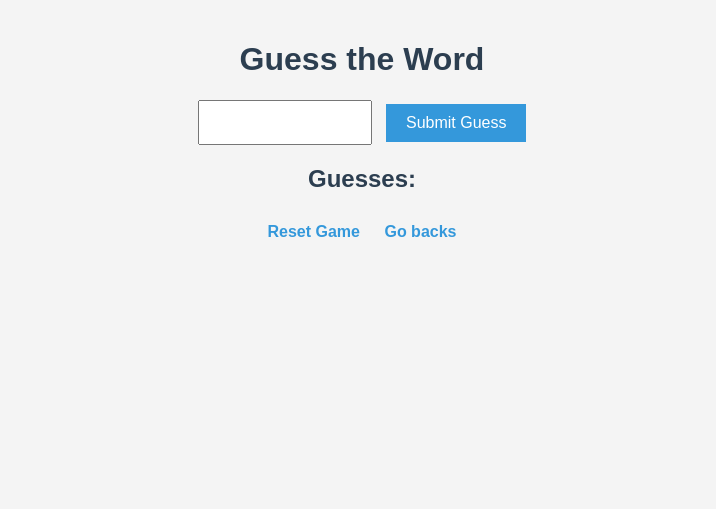
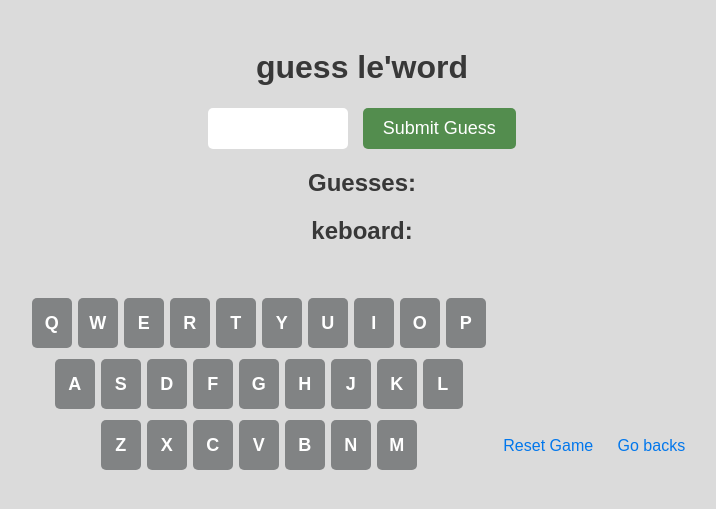
Before and after one commit to staten-island-tech/flask-sql-weiy-1, a Flask app: page /game in a window 1280 px wide. Shown: the top 509 px of the page, without its empty margins (278-994 px from the left). Run offline with Flask 3, Linux system fonts and the light colour scheme; data comes from the database, SQL or seed files in the repository; both versions use the stored data as it was before the commit.

Commit message:
itnoworks

```diff
--- a/app.py
+++ b/app.py
@@ -8,42 +8,87 @@ app.config['SQLALCHEMY_DATABASE_URI'] = 'sqlite:///wordle.db'
 app.config['SQLALCHEMY_TRACK_MODIFICATIONS'] = False
 db = SQLAlchemy(app)
 
-# Word model
 class Word(db.Model):
     id = db.Column(db.Integer, primary_key=True)
     text = db.Column(db.String(5), unique=True, nullable=False)
 
-# Index page
+def update_keyboard_status(keyboard, guess, target):
+    guess_used = [False] * 5
+    target_used = [False] * 5
+
+    for i in range(5):
+        if guess[i] == target[i]:
+            keyboard[guess[i]] = 'correct'
+            guess_used[i] = True
+            target_used[i] = True
+
+    for i in range(5):
+        if not guess_used[i] and guess[i] in target:
+            for j in range(5):
+                if not target_used[j] and guess[i] == target[j]:
+                    if keyboard.get(guess[i]) != 'correct':
+                        keyboard[guess[i]] = 'partial'
+                    target_used[j] = True
+                    break
+            else:
+                if keyboard.get(guess[i]) not in ['correct', 'partial']:
+                    keyboard[guess[i]] = 'incorrect'
+        elif guess[i] not in target and keyboard.get(guess[i]) not in ['correct', 'partial']:
+            keyboard[guess[i]] = 'incorrect'
+
+
+
 @app.route('/')
 def index():
     return render_template('index.html')
 
-# Game page
 @app.route('/game', methods=['GET', 'POST'])
 def game():
     if 'target_word' not in session:
         word = Word.query.order_by(db.func.random()).first()
+        if not word:
+            flash("no word in database, u can add some here")
+            return redirect(url_for('admin'))
         session['target_word'] = word.text.upper()
         session['guesses'] = []
+        session['keyboard'] = {}
+
+    target = session['target_word']
+    guesses = session.get('guesses', [])
+    keyboard = session.get('keyboard', {})
 
     if request.method == 'POST':
         guess = request.form.get('guess', '').upper()
-        if len(guess) == 5:
-            session['guesses'].append(guess)
-            if guess == session['target_word']:
-                flash('You guessed it!')
+        if len(guess) == 5 and guess.isalpha():
+            if guess not in guesses:
+                guesses.append(guess)
+                update_keyboard_status(keyboard, guess, target)
+                session['guesses'] = guesses
+                session['keyboard'] = keyboard
+
+                if guess == target:
+                    flash(f'🎉 woa u got it the word was {target}')
+                    return redirect(url_for('reset'))
+
+                if len(guesses) >= 6:
+                    flash(f"❌ o noes u lose. word was {target}")
+                    return redirect(url_for('reset'))
+            else:
+                flash("u geusses that already")
+        else:
+            flash("u need enter 5 letter word")
+
         return redirect(url_for('game'))
 
-    return render_template('game.html', guesses=session.get('guesses', []), target=session.get('target_word'))
+    return render_template('game.html', guesses=guesses, target=target, keyboard=keyboard)
 
-# Reset game
 @app.route('/reset')
 def reset():
     session.pop('target_word', None)
     session.pop('guesses', None)
+    session.pop('keyboard', None)
     return redirect(url_for('game'))
 
-# Admin login (simple, no auth)
 @app.route('/admin', methods=['GET', 'POST'])
 def admin():
     if request.method == 'POST':
@@ -52,17 +97,16 @@ def admin():
             if not Word.query.filter_by(text=new_word).first():
                 db.session.add(Word(text=new_word))
                 db.session.commit()
-                flash("Word added.")
+                flash("✅ word adde")
             else:
-                flash("Word already exists.")
+                flash("⚠️ word already existings")
         else:
-            flash("Word must be 5 letters.")
+            flash("❌ it need to be 5 letter")
         return redirect(url_for('admin'))
 
     words = Word.query.all()
     return render_template('admin.html', words=words)
 
-# Delete word
 @app.route('/delete/<int:word_id>')
 def delete_word(word_id):
     word = Word.query.get(word_id)
--- a/static/styles.css
+++ b/static/styles.css
@@ -1,40 +1,40 @@
 body {
-    font-family: Arial, sans-serif;
-    background-color: #f4f4f4;
-    color: #333;
+    font-family: 'Arial', sans-serif;
+    background-color: #dbdbdb;
+    color: #0e0e0e;
     text-align: center;
-    margin: 0;
     padding: 20px;
 }
 
 h1, h2 {
-    color: #2c3e50;
+    color: #383838;
 }
 
 form {
-    margin: 20px 0;
+    margin-bottom: 20px;
 }
 
 input[type="text"] {
     padding: 10px;
     font-size: 18px;
-    width: 150px;
+    width: 120px;
     text-transform: uppercase;
-    letter-spacing: 2px;
+    text-align: center;
+    background-color: #ffffff;
+    border: none;
+    border-radius: 5px;
+    color: #1f1f1f;
 }
 
 input[type="submit"] {
     padding: 10px 20px;
-    font-size: 16px;
-    background-color: #3498db;
+    font-size: 18px;
+    margin-left: 10px;
+    background-color: #538d4e;
+    border: none;
+    border-radius: 5px;
     color: white;
-    border: none;
     cursor: pointer;
-    margin-left: 10px;
-}
-
-input[type="submit"]:hover {
-    background-color: #2980b9;
 }
 
 ul {
@@ -43,50 +43,94 @@ ul {
 }
 
 li {
+    margin: 10px 0;
     font-size: 24px;
-    margin: 10px 0;
-    letter-spacing: 4px;
+    letter-spacing: 5px;
 }
 
-span {
+.correct {
+    background-color: #538d4e;
+    color: white;
+    padding: 10px;
+    margin: 2px;
     display: inline-block;
-    width: 30px;
-    height: 30px;
-    line-height: 30px;
-    text-align: center;
+    width: 40px;
     border-radius: 5px;
-    margin: 2px;
-    font-weight: bold;
 }
 
-span.correct {
-    background-color: #2ecc71; /* green */
+.partial {
+    background-color: #b59f3b;
     color: white;
+    padding: 10px;
+    margin: 2px;
+    display: inline-block;
+    width: 40px;
+    border-radius: 5px;
 }
 
-span.partial {
-    background-color: #f39c12; /* orange */
+.incorrect {
+    background-color: #3a3a3c;
     color: white;
-}
-
-span.incorrect {
-    background-color: #bdc3c7; /* gray */
-    color: white;
+    padding: 10px;
+    margin: 2px;
+    display: inline-block;
+    width: 40px;
+    border-radius: 5px;
 }
 
 a {
+    color: #0277ec;
+    text-decoration: none;
+    margin: 10px;
     display: inline-block;
-    margin: 10px;
-    text-decoration: none;
-    color: #3498db;
-    font-weight: bold;
 }
 
 a:hover {
-    color: #2980b9;
+    text-decoration: underline;
 }
 
-.flash {
-    color: red;
+.flash-message {
+    background-color: #444;
+    padding: 10px;
+    margin: 10px auto;
+    width: fit-content;
+    border-radius: 5px;
+    font-size: 18px;
+}
+
+.keyboard {
+    margin-top: 30px;
+    display: inline-block;
+}
+
+.keyboard-row {
+    display: flex;
+    justify-content: center;
+    margin-bottom: 5px;
+}
+
+.key {
+    width: 40px;
+    height: 50px;
+    margin: 3px;
+    line-height: 50px;
+    font-size: 18px;
     font-weight: bold;
+    border-radius: 5px;
+    background-color: #818384;
+    color: white;
+    text-align: center;
+    text-transform: uppercase;
 }
+
+.key.correct {
+    background-color: #538d4e;
+}
+
+.key.partial {
+    background-color: #b59f3b;
+}
+
+.key.incorrect {
+    background-color: #3a3a3c;
+}
--- a/templates/admin.html
+++ b/templates/admin.html
@@ -5,7 +5,7 @@
     <title>Admin Panel</title>
 </head>
 <body>
-    <h1>Admin Panel - Add Words</h1>
+    <h1>u can add words here</h1>
     {% with messages = get_flashed_messages() %}
       {% if messages %}
         <ul>
@@ -21,7 +21,7 @@
         <input type="submit" value="Add Word">
     </form>
 
-    <h2>Existing Words:</h2>
+    <h2>existing words:</h2>
     <ul>
         {% for word in words %}
             <li>{{ word.text }} <a href="{{ url_for('delete_word', word_id=word.id) }}">Delete</a></li>
--- a/templates/game.html
+++ b/templates/game.html
@@ -2,10 +2,10 @@
 <html>
 <head>
     <link rel="stylesheet" href="{{ url_for('static', filename='styles.css') }}">
-    <title>Wordle Game</title>
+    <title>worldle gaem</title>
 </head>
 <body>
-    <h1>Guess the Word</h1>
+    <h1>guess le'word</h1>
     {% with messages = get_flashed_messages() %}
       {% if messages %}
         <ul>
@@ -25,18 +25,25 @@
     <ul>
         {% for guess in guesses %}
             <li>
-                {% for i in range(5) %}
-                    {% if guess[i] == target[i] %}
-                    <span class="correct">{{ guess[i] }}</span>
-                    {% elif guess[i] in target %}
-                    <span class="partial">{{ guess[i] }}</span>
-                    {% else %}
-                    <span class="incorrect">{{ guess[i] }}</span>
-                    {% endif %}
+                {% for letter, status in guess %}
+                    <span class="{{ status }}">{{ letter }}</span>
                 {% endfor %}
             </li>
         {% endfor %}
     </ul>
+
+        <h2>keboard:</h2>
+            <div class="keyboard">
+                {% set rows = ['QWERTYUIOP', 'ASDFGHJKL', 'ZXCVBNM'] %}
+                {% for row in rows %}
+                    <div class="keyboard-row">
+                        {% for letter in row %}
+                            {% set status = keyboard.get(letter, '') %}
+                            <span class="key {{ status }}">{{ letter }}</span>
+                        {% endfor %}
+                    </div>
+                {% endfor %}
+            </div>
 
     <a href="/reset">Reset Game</a>
 
```
Also changed, not shown: uh.txt (added, +19 -0 lines), instance/bookings.db (deleted), instance/grades.db (deleted), instance/wordle.db.
